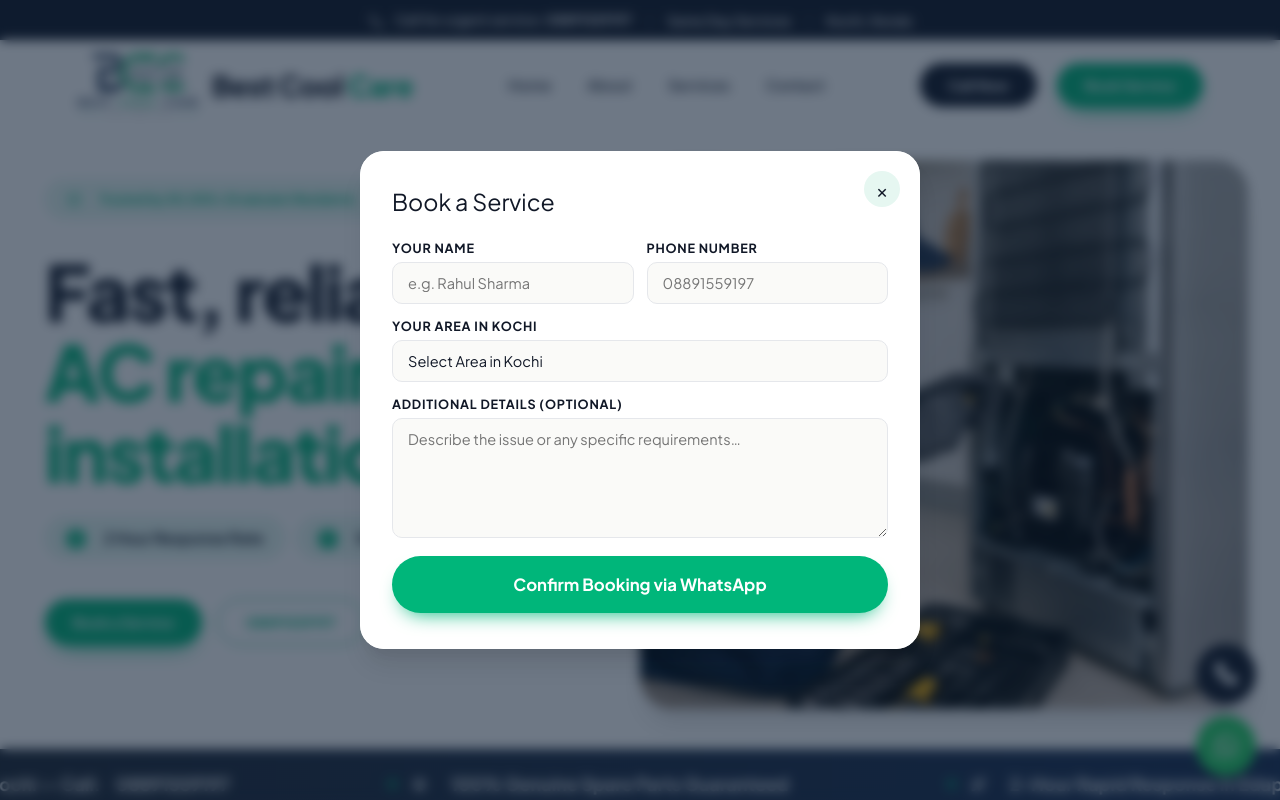
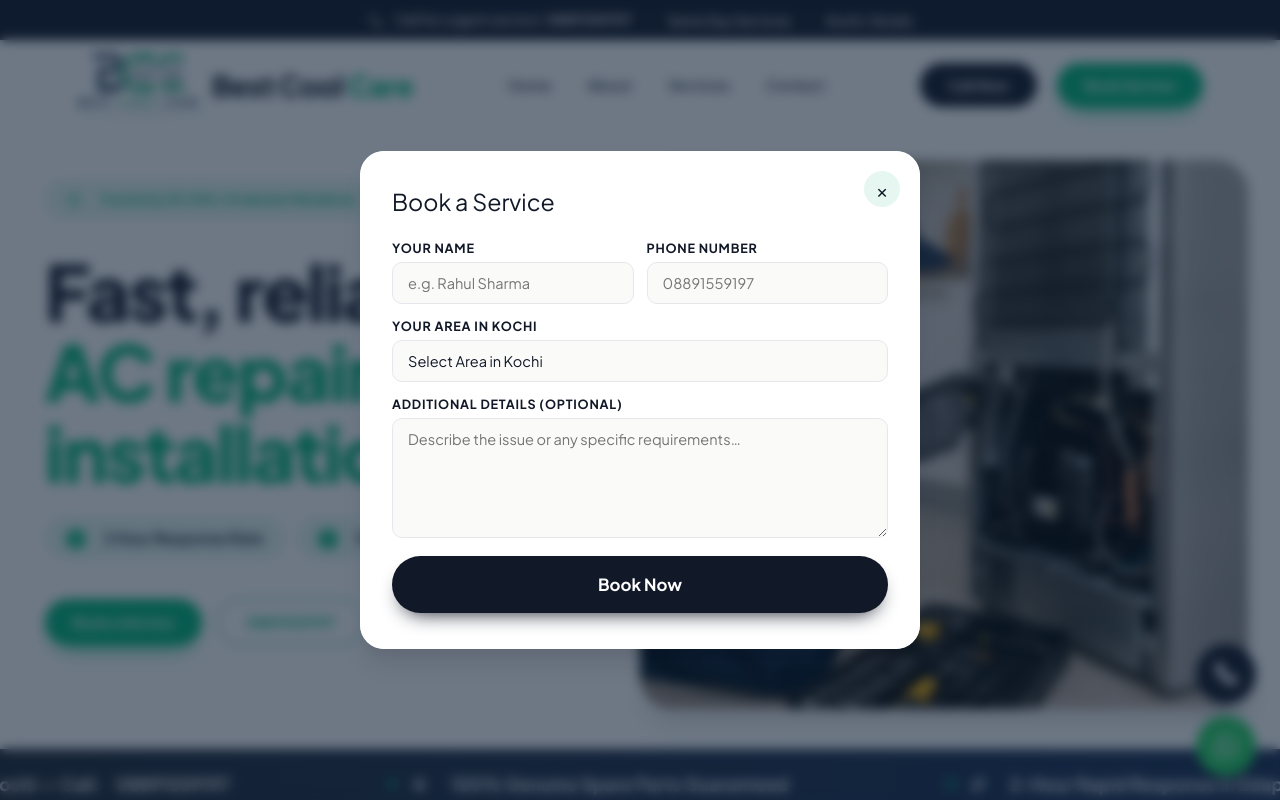
Before and after one commit to mynexasolutions-spec/homeasy, a Flask app: page / in a window 1280 px wide. Run offline with Flask 3, Linux system fonts and the light colour scheme; some libraries are stand-ins or nearby versions.

Commit message:
Update contact form popup button text and color

```diff
--- a/static/css/style.css
+++ b/static/css/style.css
@@ -509,6 +509,8 @@ nav.bg{background:rgba(230, 247, 241, 0.96);backdrop-filter:blur(20px);box-shado
 .fg textarea{resize:vertical;min-height:90px}
 .btn-form{width:100%;padding:18px;border-radius:50px;background:var(--sky);color:#fff;font-family:var(--fh);font-size:1.05rem;font-weight:700;cursor:pointer;border:none;transition:.22s;box-shadow:0 10px 20px -10px var(--sky);justify-content:center;display:flex;align-items:center}
 .btn-form:hover{background:var(--sky2);transform:translateY(-2px);box-shadow:0 15px 30px -10px var(--sky)}
+.btn-form-navy{background:var(--navy);box-shadow:0 10px 20px -10px var(--navy)}
+.btn-form-navy:hover{background:var(--sky);box-shadow:0 15px 30px -10px var(--navy)}
 
 /* FOOTER */
 footer{background:var(--navy2);color:rgba(255,255,255,.6);padding:66px 6% 26px}
--- a/templates/index.html
+++ b/templates/index.html
@@ -687,7 +687,7 @@
         </select>
       </div>
       <div class="fg"><label>Additional Details (optional)</label><textarea id="pDetails" placeholder="Describe the issue or any specific requirements…"></textarea></div>
-      <button class="btn-form" onclick="submitPopupToWhatsapp()">Confirm Booking via WhatsApp</button>
+      <button class="btn-form btn-form-navy" onclick="submitPopupToWhatsapp()">Book Now</button>
     </div>
   </div>
 </div>
```
